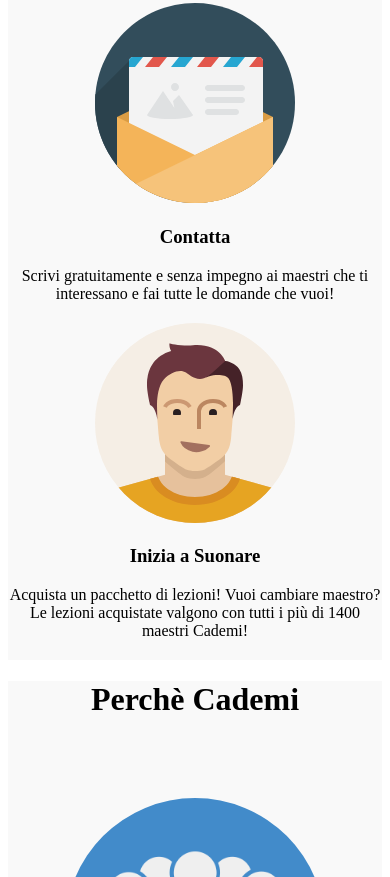
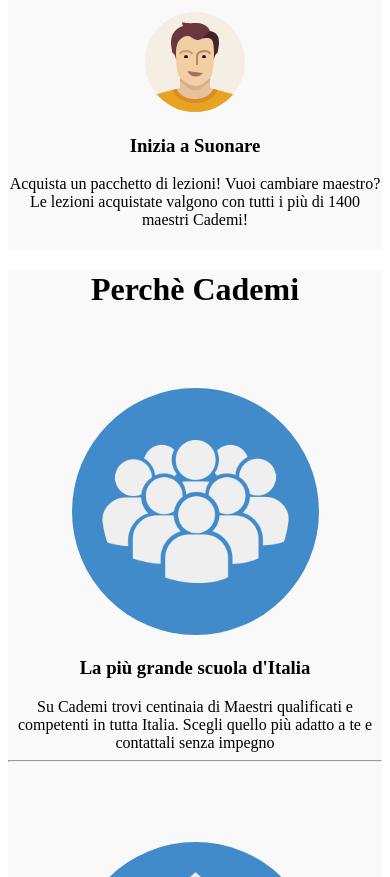
Before and after one commit to Antoniok2/html-css-resp-wannabe, a plain HTML site: page index.html in a window 390 px wide. Shown: the part 1123-2000 px from the top of the page. Drawn offline with Linux system fonts and the light colour scheme.

Commit message:
esercizio finito

```diff
--- a/css/style.css
+++ b/css/style.css
@@ -97,4 +97,16 @@ img {
     width: 100%;
     margin: 20px auto;
   }
+
+  #why .row>.first,
+  #why .row>.second,
+  #why .row>.third {
+  width: 100%;
+  }
+
+  img {
+    max-width: 50%;
+    height: auto;
+  }
+
 }
```
